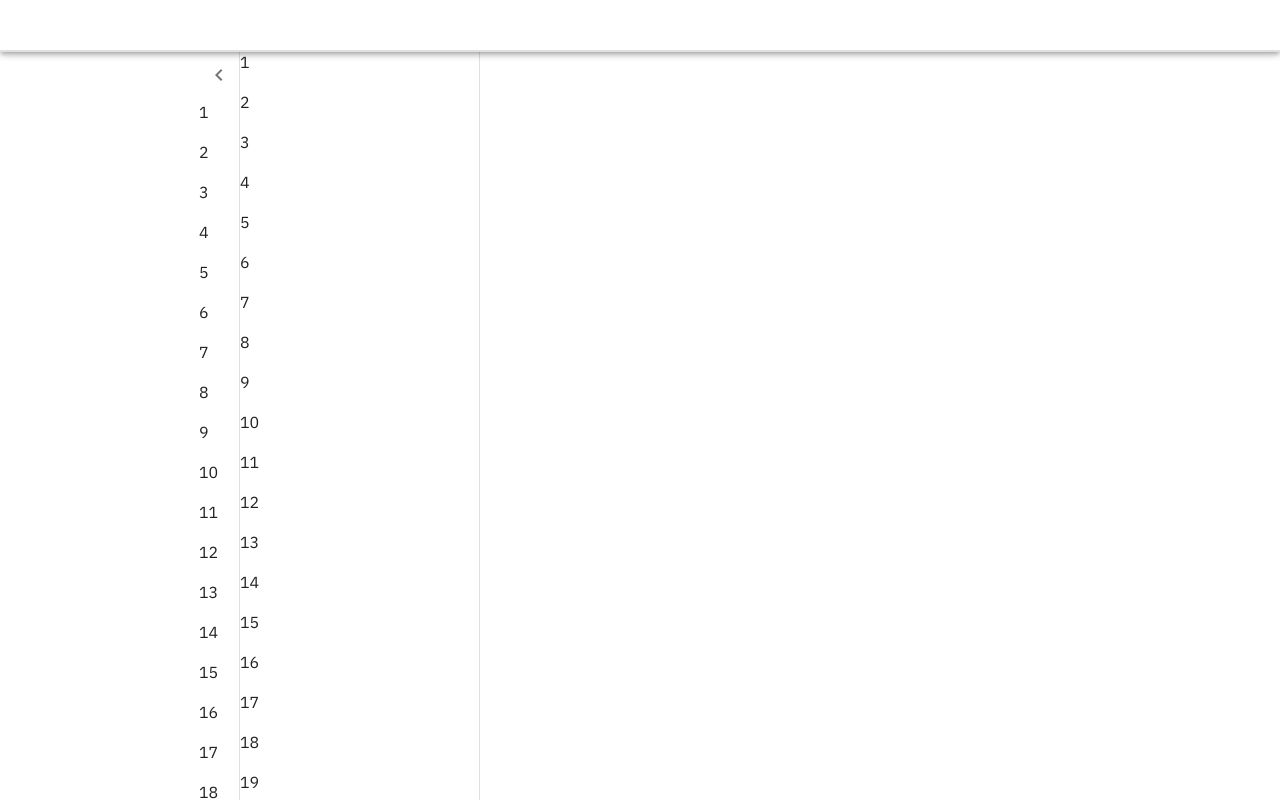
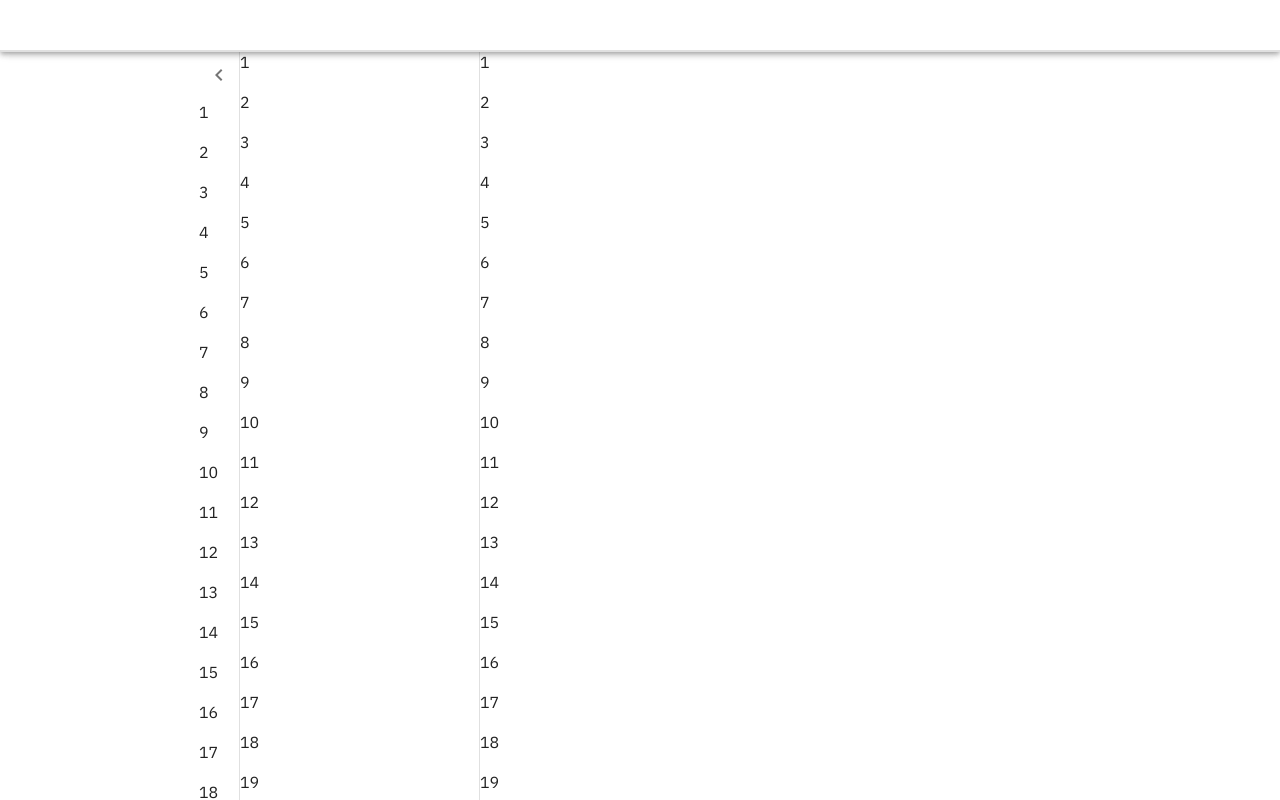
Before and after one commit to anthonynarine/Gaff, a React (Vite) app in the folder frontend/gaffing/: page / in a window 1280 px wide. Built offline with nearby package versions, Linux system fonts and the light colour scheme.

Commit message:
Main component creatend moving to integrate the API

```diff
--- a/frontend/gaffing/src/pages/Home.tsx
+++ b/frontend/gaffing/src/pages/Home.tsx
@@ -2,6 +2,7 @@ import { Box, CssBaseline } from "@mui/material"
 import PrimaryAppBar from "../scaffold/PrimaryAppBar"
 import PrimaryDraw from "../scaffold/PrimaryDraw"
 import SecondaryDraw from "../scaffold/SecondaryDraw"
+import MainContent from "../scaffold/MainContent"
 
 
 function Home() {
@@ -12,6 +13,7 @@ function Home() {
       <PrimaryAppBar />
       <PrimaryDraw></PrimaryDraw>
       <SecondaryDraw />
+      < MainContent />
     </Box>
   )
 }
--- /dev/null
+++ b/frontend/gaffing/src/scaffold/MainContent.tsx
@@ -0,0 +1,25 @@
+import { Box, Typography } from "@mui/material";
+import { useTheme } from "@mui/material/styles";
+
+function MainContent() {
+  const theme = useTheme();
+
+  return (
+    <Box
+      sx={{
+        flexGrow: 1,
+        mt: `${theme.primaryAppBar.height}px`,
+        height: `calc(100vh - ${theme.primaryAppBar.height}px)`,
+        overflow: "hidden",
+      }}
+    >
+      {[...Array(50)].map((_, i) => (
+        <Typography key={i} paragraph>
+          {i + 1}
+        </Typography>
+      ))}
+    </Box>
+  );
+}
+
+export default MainContent;
--- a/frontend/gaffing/src/scaffold/PrimaryDraw.tsx
+++ b/frontend/gaffing/src/scaffold/PrimaryDraw.tsx
@@ -1,4 +1,4 @@
-import { Drawer, Box, Typography, useMediaQuery, styled } from "@mui/material";
+import { Box, Typography, useMediaQuery, styled } from "@mui/material";
 import { useTheme } from "@mui/material/styles";
 import { useState, useEffect } from "react";
 import MuiDrawer from "@mui/material/Drawer";
@@ -59,7 +59,7 @@ const Drawer = styled(MuiDrawer)(({ theme, open }) => ({
     "& .MuiDrawer-paper": openedMixin(),
   }),
   ...(!open && {
-    ...openedMixin(),
+    ...closedMixin(),
     "& .MuiDrawer-paper": closedMixin(),
   }),
 }));
--- a/frontend/gaffing/src/scaffold/SecondaryDraw.tsx
+++ b/frontend/gaffing/src/scaffold/SecondaryDraw.tsx
@@ -1,20 +1,34 @@
 import { Box, Typography } from "@mui/material";
 import { useTheme } from "@mui/material/styles";
 
+/**
+ * A reusable secondary drawer component that displays a vertical list of paragraphs.
+ * This component is typically used for additional content or navigation in wider views.
+ *
+ * @returns {JSX.Element} The JSX representation of the SecondaryDraw component.
+ */
 function SecondaryDraw() {
+  // Get the current theme using the useTheme() hook from Material-UI.
   const theme = useTheme();
 
   return (
     <Box
       sx={{
+        // Set the minimum width of the drawer to the specified value in the theme.
         minWidth: `${theme.secondaryDraw.width}px`,
+        // Set the height of the drawer to occupy the available height minus the primary app bar height.
         height: `calc(100vh - ${theme.primaryAppBar.height}px)`,
+        // Set the top margin to be the same height as the primary app bar to avoid overlapping.
         mt: `${theme.primaryAppBar.height}px`,
+        // Add a vertical line on the right side of the drawer using the specified divider color from the theme.
         borderRight: `1px solid ${theme.palette.divider}`,
-        display: {xs: "none", sm: "block"},
-        overflow:"auto",
+        // Display the drawer only for screen sizes above or equal to the "sm" breakpoint.
+        display: { xs: "none", sm: "block" },
+        // Enable vertical scrolling within the drawer when content overflows.
+        overflow: "auto",
       }}
     >
+      {/* TEST Generate a list of paragraphs using a loop and the Array() constructor. */}
       {[...Array(50)].map((_, i) => (
         <Typography key={i} paragraph>
           {i + 1}
```
